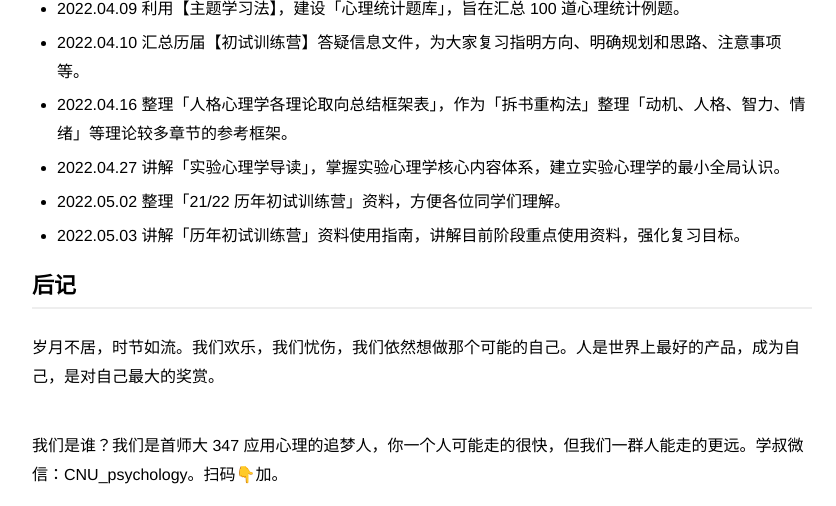
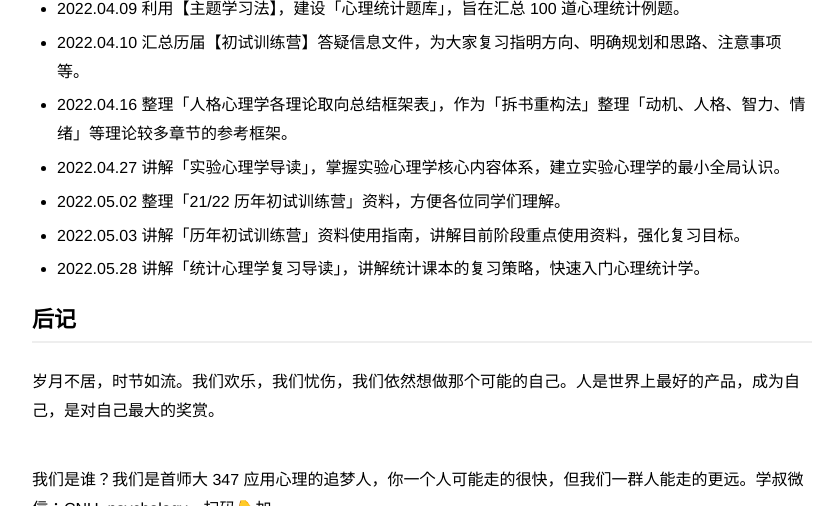
Before and after one commit to zapp926/cnu.github.io, a Jekyll site: the page built from _posts/2022-04-02-23-TheCampSchedule.md, in a window 1280 px wide and 900 px high, scrolled down 841 px, cut to the strip 0-506 px from the top of the window. Shown: the whole strip, without its empty margins (218-1054 px from the left). Built offline with Jekyll 4.4.1, drawn with Linux system fonts in a browser that asks for light colours.

Commit message:
Update 2022-04-02-23-TheCampSchedule.md

```diff
--- a/_posts/2022-04-02-23-TheCampSchedule.md
+++ b/_posts/2022-04-02-23-TheCampSchedule.md
@@ -19,6 +19,7 @@ description: 人是世界上最好的产品，成为自己，是最大的奖赏
 - 2022.04.27 讲解「实验心理学导读」，掌握实验心理学核心内容体系，建立实验心理学的最小全局认识。
 - 2022.05.02 整理「21/22 历年初试训练营」资料，方便各位同学们理解。
 - 2022.05.03 讲解「历年初试训练营」资料使用指南，讲解目前阶段重点使用资料，强化复习目标。
+- 2022.05.28 讲解「统计心理学复习导读」，讲解统计课本的复习策略，快速入门心理统计学。
 
 ## 后记
 岁月不居，时节如流。我们欢乐，我们忧伤，我们依然想做那个可能的自己。人是世界上最好的产品，成为自己，是对自己最大的奖赏。
```
